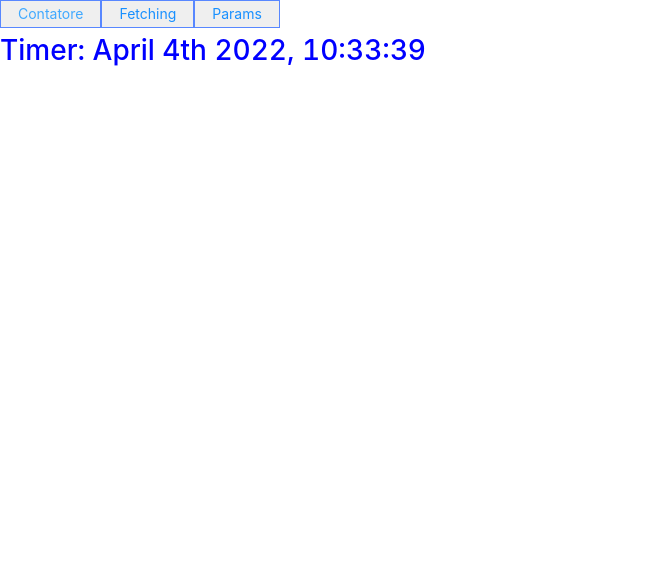
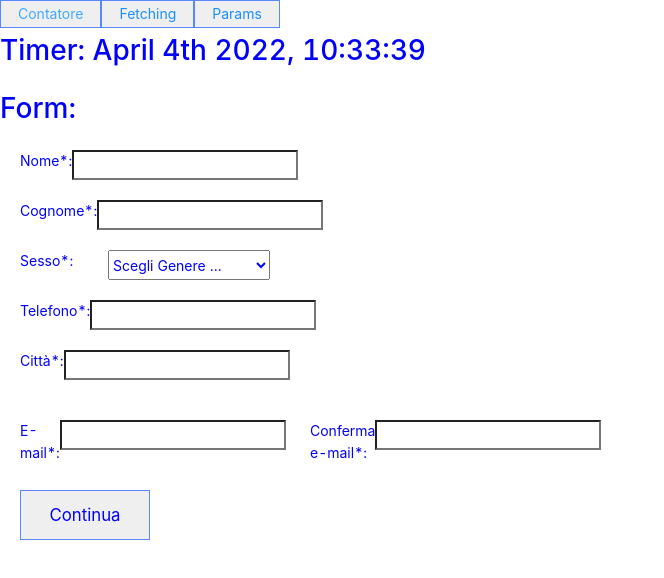
Before and after one commit to robertolaporta-bitrocketdev/eser-contatore, a React (Create React App) app: page / in a window 1280 px wide. Shown: the top 578 px of the page, without its empty margins (0-664 px from the left). Built offline with nearby package versions, Linux system fonts and the light colour scheme.

Commit message:
feat(form): added form with error controls

```diff
--- /dev/null
+++ b/src/Components/Form/InputText.tsx
@@ -0,0 +1,23 @@
+import { FC } from "react";
+
+interface Props {
+  labelName: string;
+  onChange: (e: any) => void;
+}
+
+export const InputText: FC<Props> = ({ labelName, onChange }): JSX.Element => {
+  return (
+    <div
+      style={{
+        margin: 20,
+        width: 250,
+        height: 30,
+        display: "flex",
+        justifyContent: "space-between",
+      }}
+    >
+      <label>{labelName}</label>
+      <input type="text" onChange={onChange} />
+    </div>
+  );
+};
--- /dev/null
+++ b/src/Components/Form/Select.tsx
@@ -0,0 +1,35 @@
+import { FC } from "react";
+
+interface Props {
+  onChange: (e: any) => void;
+}
+
+export const Select: FC<Props> = ({ onChange }): JSX.Element => {
+  return (
+    <div
+      style={{
+        margin: 20,
+        width: 250,
+        height: 30,
+        display: "flex",
+        justifyContent: "space-between",
+      }}
+    >
+      <label>Sesso*: </label>
+      <select
+        defaultValue={"Default"}
+        onChange={onChange}
+        style={{ width: 162 }}
+        name="Sesso"
+        id="Sesso"
+      >
+        <option value="Default" disabled>
+          Scegli Genere ...
+        </option>
+
+        <option value="Maschio">Maschio</option>
+        <option value="Femmina">Femmina</option>
+      </select>
+    </div>
+  );
+};
--- /dev/null
+++ b/src/Components/Form/index.tsx
@@ -0,0 +1,94 @@
+import { Select } from "./Select";
+import { FC, useState } from "react";
+import { InputText } from "./InputText";
+
+export const Form: FC = (): JSX.Element => {
+  const [name, setName] = useState<string>("");
+  const [surname, setSurname] = useState<string>("");
+  const [number, setNumber] = useState<number>();
+  const [city, setCity] = useState<string>("");
+  const [email, setEmail] = useState<string>("");
+  const [gender, setGender] = useState<string>("");
+  const [emailConfirm, setEmailConfirm] = useState<string>("");
+
+  const regexMail = /^[^\s@]+@[^\s@]+\.[^\s@]+$/;
+
+  const handleName = (e: any) => {
+    setName(e.target.value);
+  };
+  const handleSurname = (e: any) => {
+    setSurname(e.target.value);
+  };
+  const handleTelephone = (e: any) => {
+    setNumber(e.target.value);
+  };
+  const handleCity = (e: any) => {
+    setCity(e.target.value);
+  };
+  const handleEmail = (e: any) => {
+    setEmail(e.target.value);
+  };
+  const handleEmailConfirm = (e: any) => {
+    setEmailConfirm(e.target.value);
+  };
+  const handleGender = (e: any) => {
+    setGender(e.target.value);
+  };
+
+  const compile = () => {
+    if (name === "") {
+      console.log("Inserire nome valido");
+    }
+
+    if (surname === "") {
+      console.log("Inserire cognome valido");
+    }
+
+    if (gender === "") {
+      console.log("Scegli Genere");
+    }
+
+    if (number === undefined) {
+      console.log("Inserire Numero valido");
+    }
+
+    if (city === "") {
+      console.log("Inserire Città");
+    }
+
+    if (!regexMail.test(email) || !regexMail.test(emailConfirm)) {
+      console.log("Inserisci email valide");
+
+      if (email !== emailConfirm) {
+        console.log("le mail non corrispondono");
+      }
+    } else {
+      console.log(name, surname, gender, city, number, email);
+    }
+  };
+
+  return (
+    <div style={{ color: "blue" }}>
+      <h1 style={{ color: "blue" }}>Form:</h1>
+      <InputText labelName="Nome*: " onChange={handleName} />
+      <InputText labelName="Cognome*: " onChange={handleSurname} />
+      <Select onChange={handleGender} />
+      <InputText labelName="Telefono*: " onChange={handleTelephone} />
+      <InputText labelName="Città*: " onChange={handleCity} />
+      <div style={{ display: "flex" }}>
+        <InputText labelName="E-mail*: " onChange={handleEmail} />
+        <InputText
+          labelName="Conferma e-mail*: "
+          onChange={handleEmailConfirm}
+        />
+      </div>
+
+      <button
+        onClick={compile}
+        style={{ margin: 20, height: 50, width: 130, fontSize: "120%" }}
+      >
+        Continua
+      </button>
+    </div>
+  );
+};
--- a/src/Components/Home/index.tsx
+++ b/src/Components/Home/index.tsx
@@ -1,9 +1,11 @@
+import { Form } from "../../Components/Form";
 import { FC } from "react";
 import { Link } from "react-router-dom";
 import { Timer } from "../../Components-shared/Timer";
 
 export const Home: FC = (): JSX.Element => {
   return (
+    <>
       <div>
         <Link to="counter">
           <button>Contatore</button>
@@ -16,5 +18,7 @@ export const Home: FC = (): JSX.Element => {
         </Link>
         <Timer />
       </div>
+      <Form />
+    </>
   );
 };
```
Lines whose indentation alone changed are shown as unchanged.
